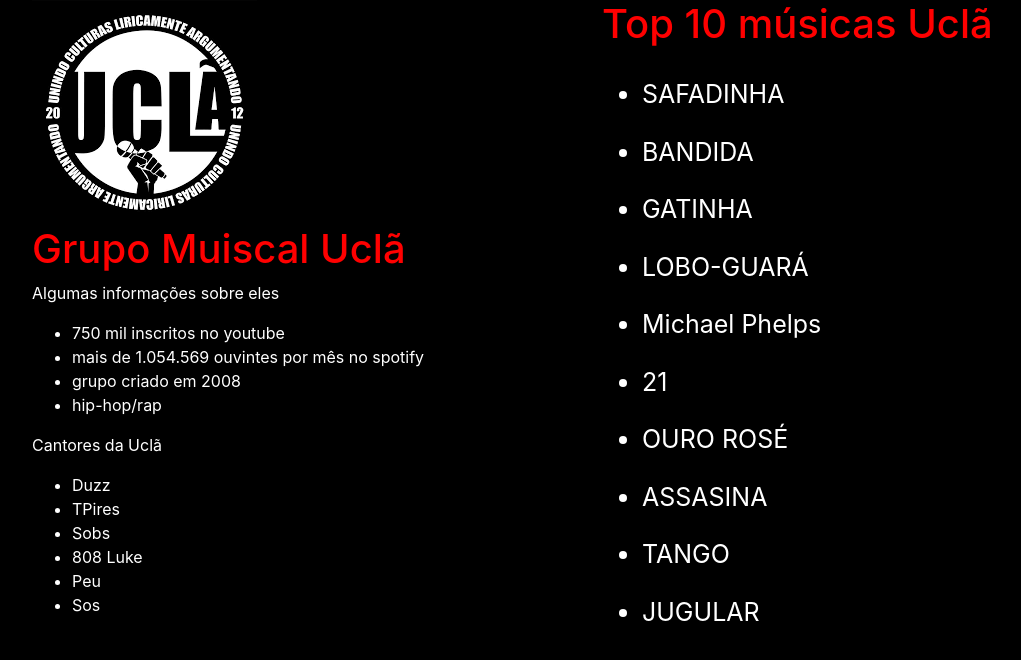
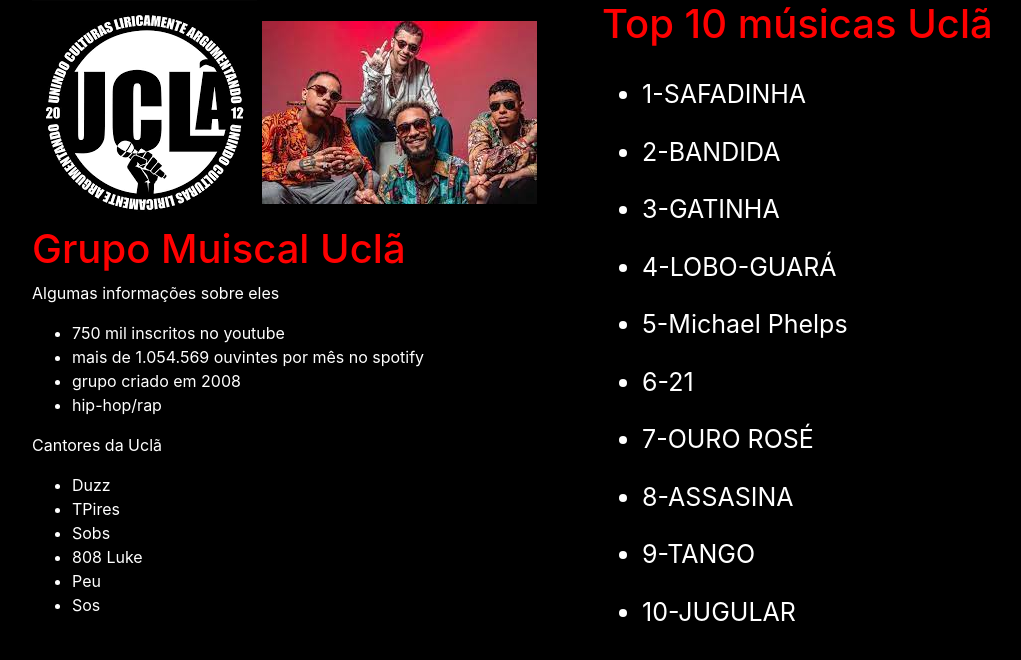
Before and after one commit to Vitor-Elisio/exercicio, a plain HTML site: page index.html in a window 1280 px wide. Shown: the whole page, without its empty margins (53-1074 px from the left). Drawn offline with nearby package versions, Linux system fonts and the light colour scheme.

Commit message:
adicionei uma nova imagem

```diff
--- a/index.html
+++ b/index.html
@@ -15,7 +15,7 @@
     <div class="container">
         <div class="row">
             <div class="col col-6">
-                <img src="download.png" alt="ucla">
+                <img src="download.png" alt="ucla"> <img src="download.jpg" alt="grupo">
                 <h1>Grupo Muiscal Uclã</h1>
                 <p class="classe1">Algumas informações sobre eles</p>
                 <ul>
@@ -37,16 +37,16 @@
             <div class="col col-6">
                 <h1>Top 10 músicas Uclã</h1>
                 <ul class="classe2">
-                    <li class="classe3">SAFADINHA</li>
-                    <li class="classe3">BANDIDA</li>
-                    <li class="classe3">GATINHA</li>
-                    <li class="classe3">LOBO-GUARÁ</li>
-                    <li class="classe3">Michael Phelps</li>
-                    <li class="classe3">21</li>
-                    <li class="classe3">OURO ROSÉ</li>
-                    <li class="classe3">ASSASINA</li>
-                    <li class="classe3">TANGO</li>
-                    <li class="classe3">JUGULAR</li>
+                    <li class="classe3">1-SAFADINHA</li>
+                    <li class="classe3">2-BANDIDA</li>
+                    <li class="classe3">3-GATINHA</li>
+                    <li class="classe3">4-LOBO-GUARÁ</li>
+                    <li class="classe3">5-Michael Phelps</li>
+                    <li class="classe3">6-21</li>
+                    <li class="classe3">7-OURO ROSÉ</li>
+                    <li class="classe3">8-ASSASINA</li>
+                    <li class="classe3">9-TANGO</li>
+                    <li class="classe3">10-JUGULAR</li>
                 </ul>
             </div>
 
```
Also changed, not shown: download.jpg (added).
